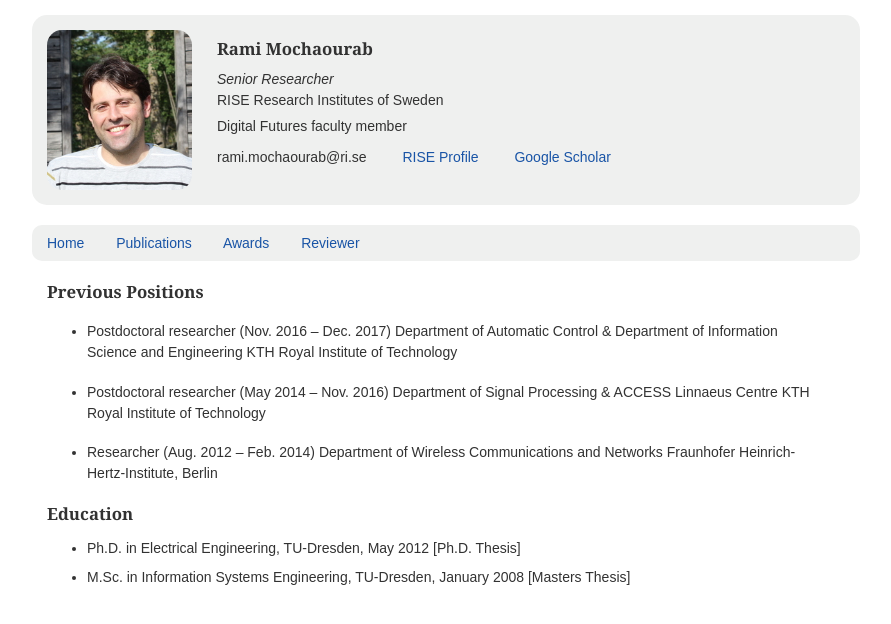
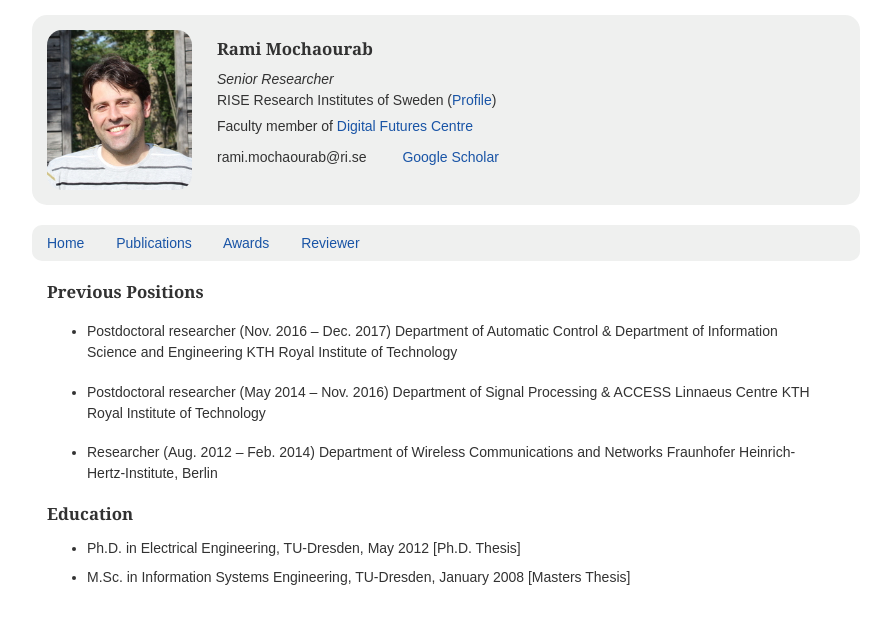
Before and after one commit to rami-mochaourab/rami-mochaourab.github.io, a Jekyll site: the page built from index.md, in a window 1280 px wide. Shown: the top 624 px of the page, without its empty margins (209-1100 px from the left). Built offline with Jekyll 4.4.1, drawn with Linux system fonts in a browser that asks for light colours.

Commit message:
Update default.html

```diff
--- a/_layouts/default.html
+++ b/_layouts/default.html
@@ -31,14 +31,12 @@
 
         <h3 itemprop="name">Rami Mochaourab</h3>
         <i>Senior Researcher</i> <br>
-        <span itemprop="affiliation">RISE Research Institutes of Sweden</span>
+        <span itemprop="affiliation">RISE Research Institutes of Sweden</span> (<a itemprop="url" href="https://www.ri.se/en/person/rami-mochaourab">Profile</a>)
         <p>
-          Digital Futures faculty member
+          Faculty member of <a itemprop="url" href="https://www.digitalfutures.kth.se/">Digital Futures Centre</a>
         </p>
         <p>
         <span itemprop="email">rami.mochaourab@ri.se</span>
-        &emsp;&emsp;
-        <a itemprop="url" href="https://www.ri.se/en/person/rami-mochaourab">RISE Profile</a>
         &emsp;&emsp;
         <a itemprop="url" href="http://scholar.google.com/citations?user=o3R2mZ4AAAAJ">Google Scholar</a>
         </p>
```
